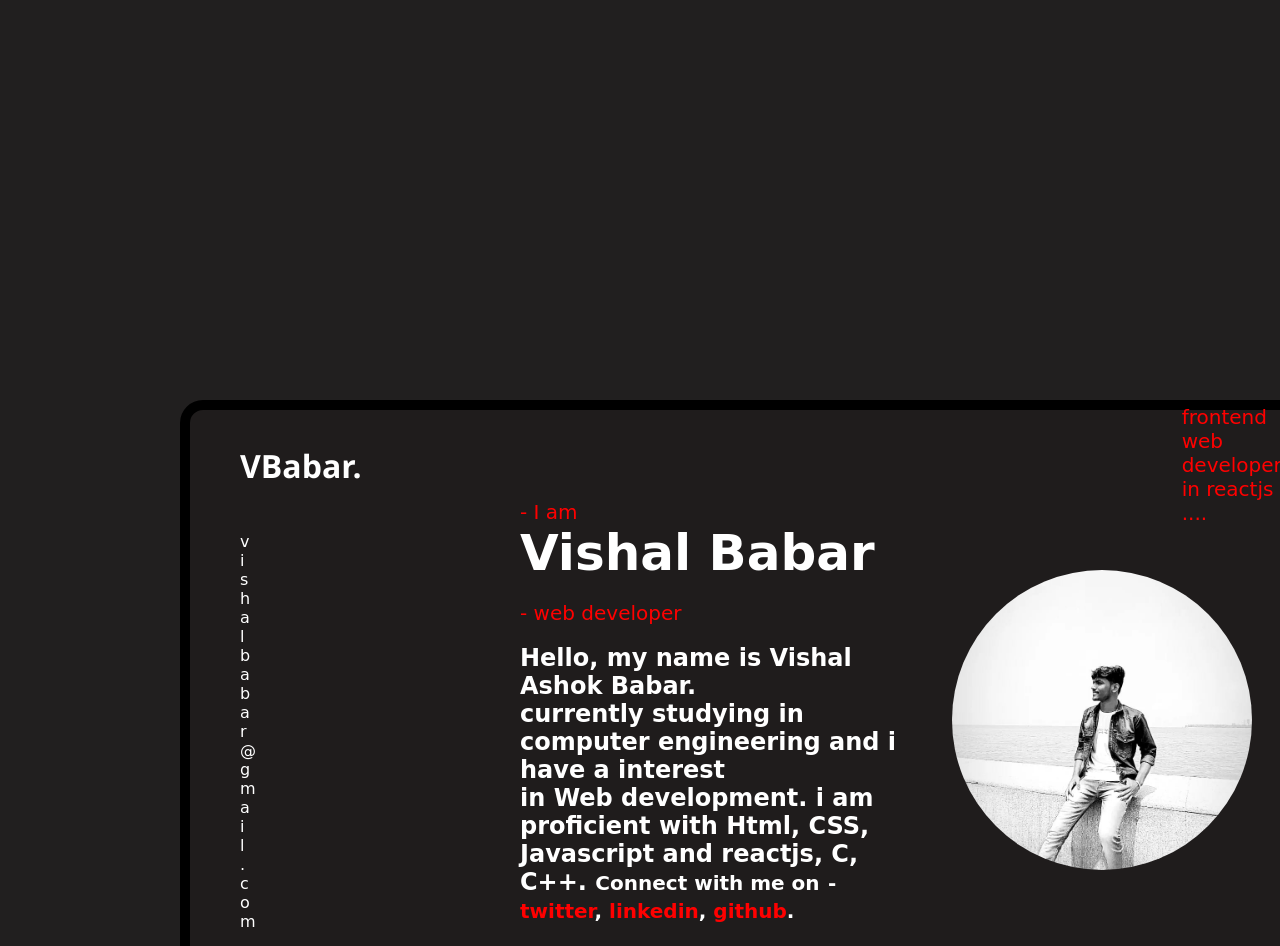
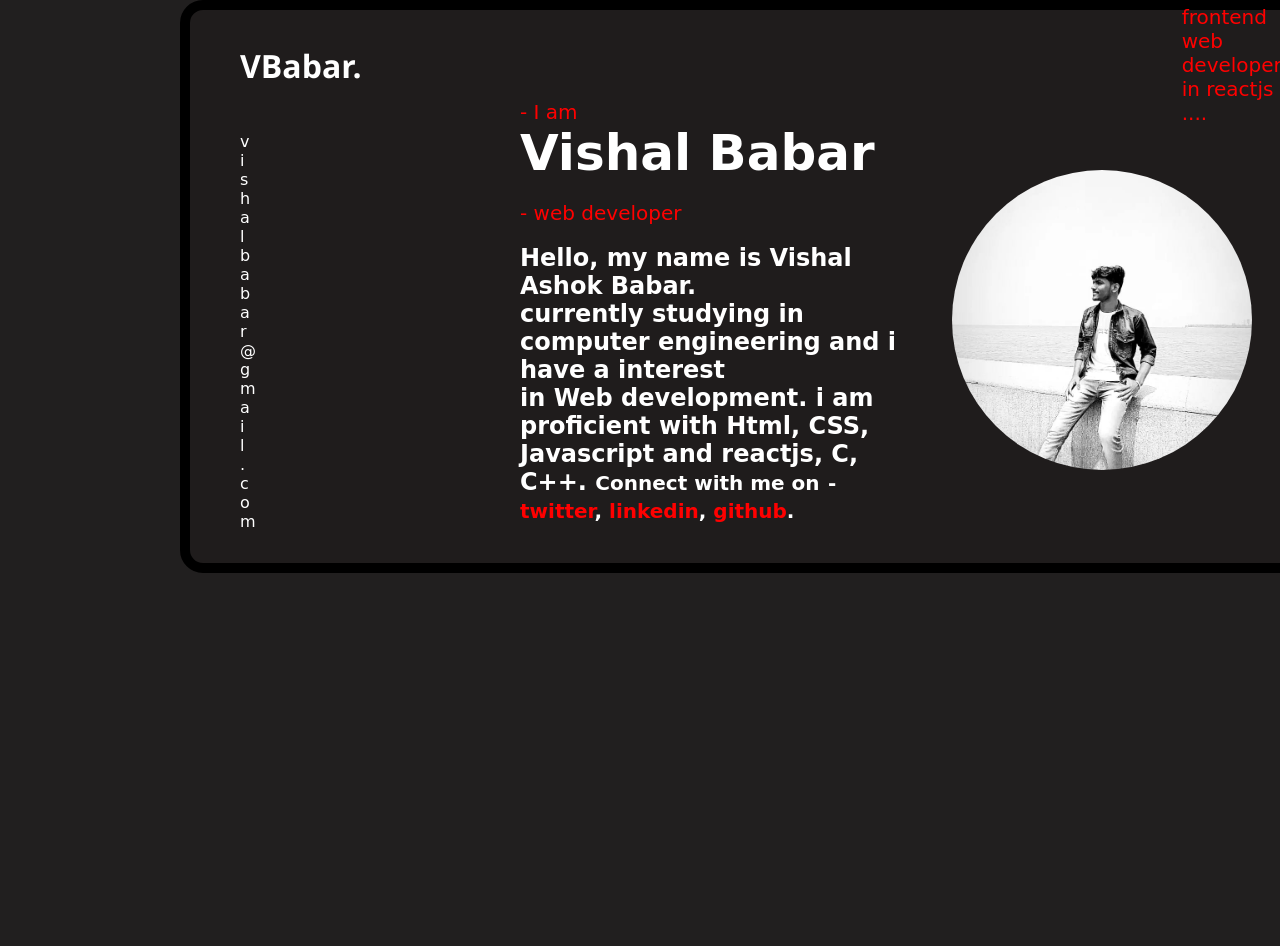
Before and after one commit to BabarVishal/potfolio, a website: page index.html in a window 1280 px wide. Shown: the top 946 px of the page. Drawn offline with Linux system fonts and the light colour scheme.

Commit message:
Update stylr.css

```diff
--- a/stylr.css
+++ b/stylr.css
@@ -27,7 +27,7 @@ body,html{
     margin: 180px;
     border: 10px solid black;
     border-radius: 23px ;
-    margin-top: -600px;
+    margin-top: -1000px;
 
 
 }
```
